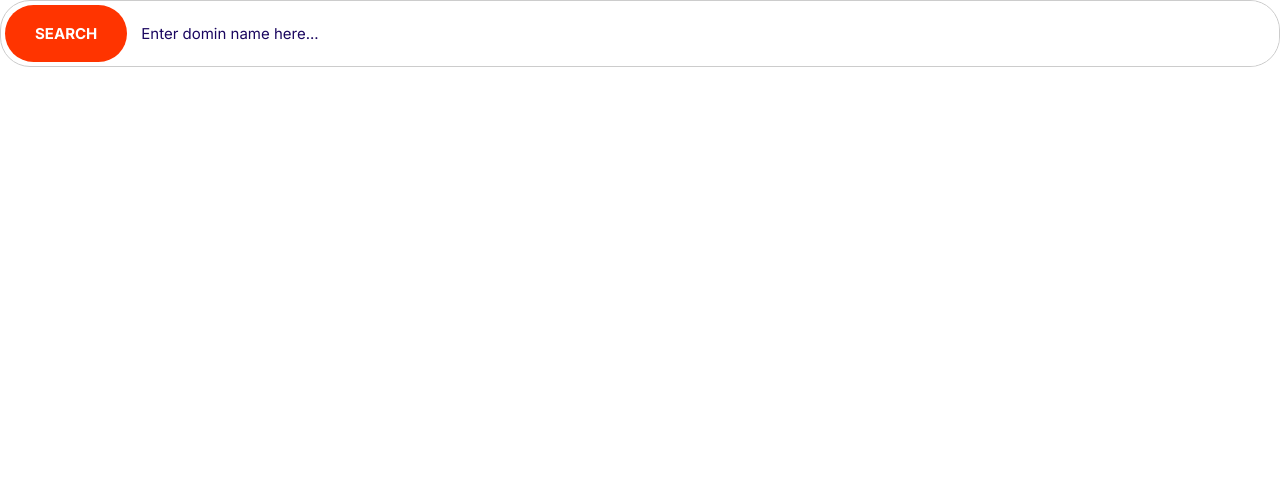
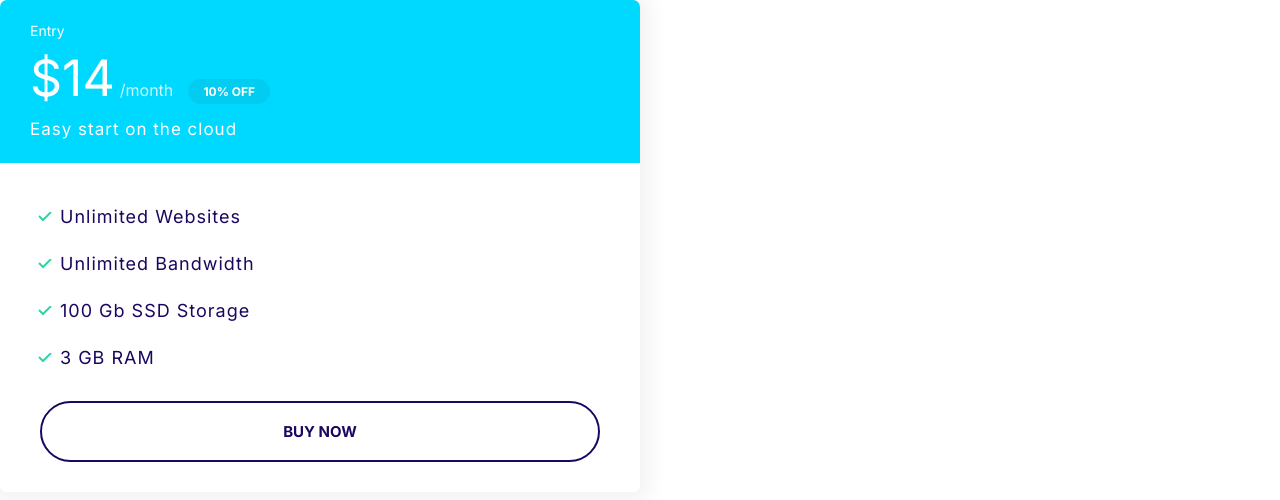
Before and after one commit to khg97/khg97, a plain HTML site: page index.html in a window 1280 px wide. Drawn offline with Linux system fonts and the light colour scheme.

Commit message:
plans making.

```diff
--- a/css/styles.css
+++ b/css/styles.css
@@ -99,6 +99,7 @@ a {
 }
 .badge--small {
   font-size: 1.6rem;
+  padding: 0.5rem 1.5rem;
 }
 
 @media screen and (min-width: 1024px) {
@@ -239,3 +240,80 @@ a {
     font-size: 1.5rem;
   }
 }
+
+/* Cards */
+.card {
+  border-radius: 7px;
+  box-shadow: 0 0 20px 10px #f3f3f3;
+  overflow: hidden;
+}
+
+.card__header,
+.card__body {
+  padding: 2rem 3rem;
+}
+.card--primary .card__header {
+  background: var(--color-primary);
+  color: #fff;
+}
+.card--secondary .card__header {
+  background: var(--color-secondary);
+  color: #fff;
+}
+.card--secondary .badge--secondary {
+  background: #02cdf1;
+}
+
+/* plans */
+
+.plan__name {
+  color: #fff;
+  margin: 0;
+  font-weight: 500;
+  font-size: 2.4rem;
+}
+.plan__price {
+  font-size: 6rem;
+}
+.plan__billing-cycle {
+  font-size: 2.4rem;
+  font-weight: 300;
+  opacity: 0.8;
+  margin-right: 1rem;
+}
+
+.plan__description {
+  font-size: 2rem;
+  font-weight: 300;
+  letter-spacing: 1px;
+  display: block;
+  padding-top: 1px;
+}
+.plan .list__item {
+  text-transform: capitalize;
+  margin: 2rem;
+  letter-spacing: 1px;
+}
+.plan .list--tick {
+  padding: 0;
+}
+.plan .card__body {
+  padding: 1.5rem;
+}
+@media screen and (min-width: 1024px) {
+  .plan__name {
+    font-size: 1.4rem;
+  }
+  .plan__price {
+    font-size: 5rem;
+  }
+  .plan__billing-cycle {
+    font-size: 1.6rem;
+  }
+  .plan__description {
+    font-size: 1.7rem;
+  }
+  .plan .card__body {
+    padding: 2rem 4rem;
+  }
+}
--- a/index.html
+++ b/index.html
@@ -15,9 +15,27 @@
     <link rel="stylesheet" href="css/styles.css" />
   </head>
   <body>
-    <div class="input-group">
-      <button class="btn btn--accent">Search</button>
-      <input type="text" class="input" placeholder="Enter domin name here..." />
+    <div style="width: 50%"; padding: 4rem>
+      <div class="plan">
+        <div class="card card--secondary">
+          <header class="card__header">
+            <h3 class="plan__name">Entry</h3>
+            <span class="plan__price">$14</span>
+            <span class="plan__billing-cycle">/month</span>
+            <span class="badge badge--secondary badge--small">10% OFF</span>
+            <span class="plan__description">Easy start on&nbsp;the&nbsp;cloud</span>
+          </header>
+          <div class="card__body">
+            <ul class="list--tick list ">
+              <li class="list__item">Unlimited Websites</li>
+              <li class="list__item">Unlimited bandwidth</li>
+              <li class="list__item">100 gb SSD storage</li>
+              <li class="list__item">3 gB RAM</li>
+            </ul>
+            <button class="btn btn--outline btn--block">Buy Now</button>
+          </div>
+        </div>
+      </div>
     </div>
   </body>
 </html>
```
Also changed, not shown: components/plans.html (added, +21 -0 lines).
